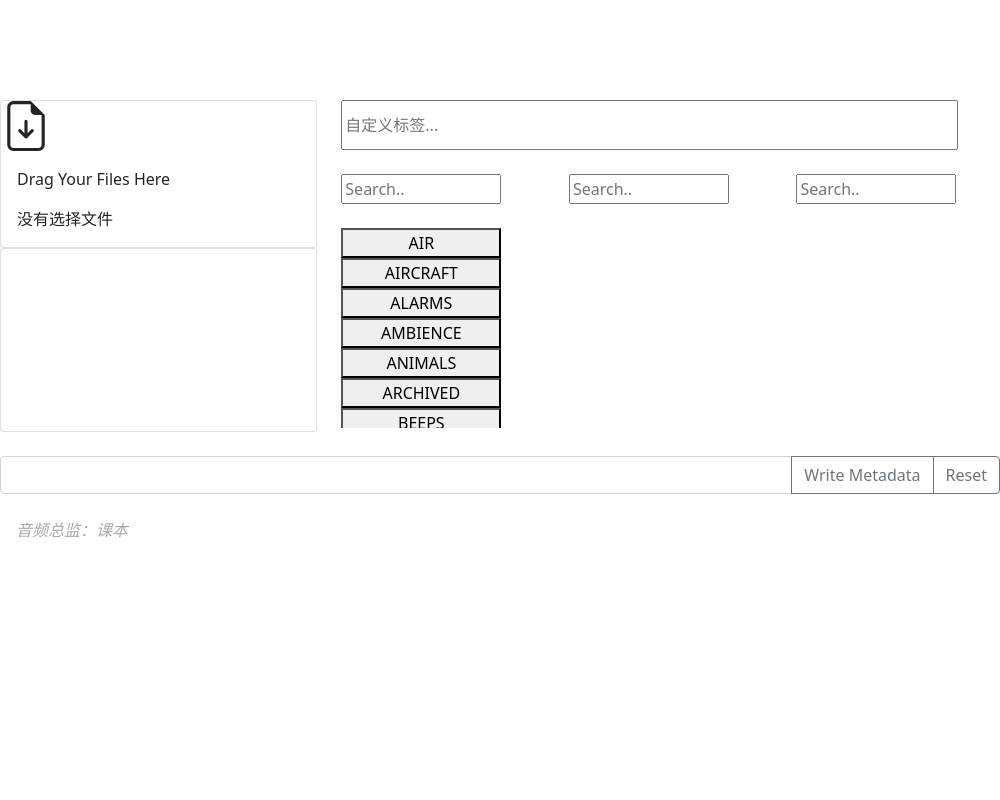
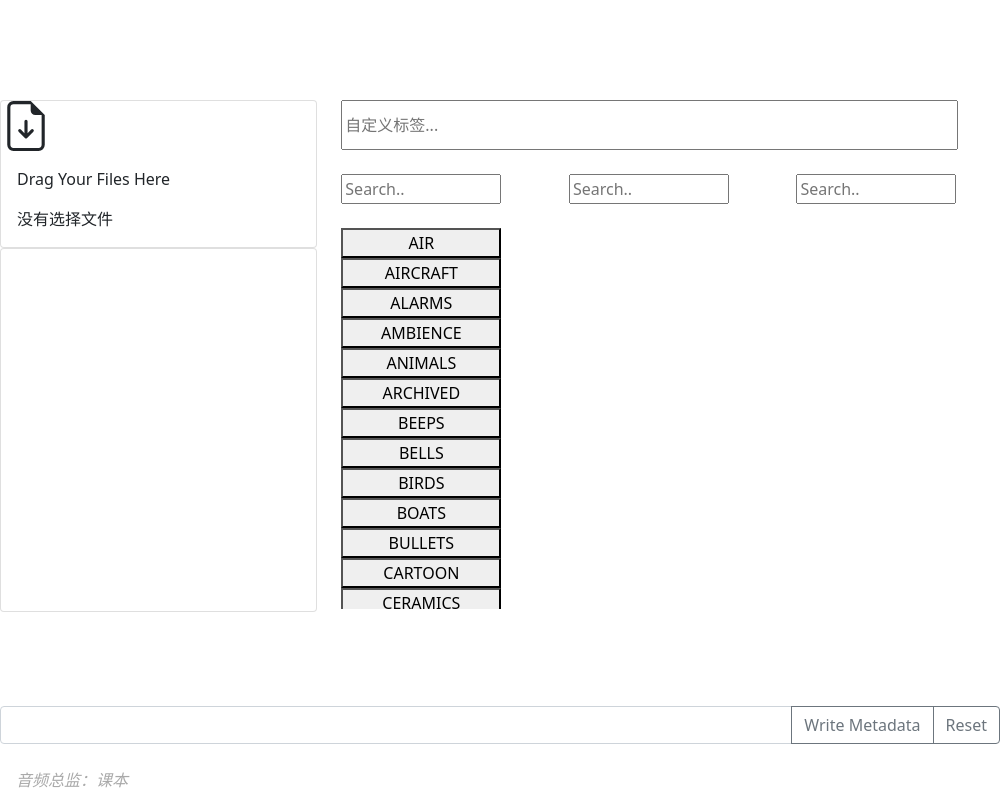
Before and after one commit to nsmcheckit/WriteMetaData, an Electron app: page writeMetaData/index.html in a window 1000 px wide. Drawn offline with nearby package versions, Linux system fonts and the light colour scheme; no server answers.

Commit message:
change html

```diff
--- a/writeMetaData/index.html
+++ b/writeMetaData/index.html
@@ -1,6 +1,6 @@
 <!doctype html>
-<html lang="zh-CN">
-  <head>
+<html lang="zh-CN" style="height: 100%">
+  <head style="height: 100%">
     <!-- 必须的 meta 标签 -->
     <meta charset="utf-8">
     <meta name="viewport" content="width=device-width, initial-scale=1">
@@ -10,7 +10,7 @@
 
     <title>writeMetaData</title>
   </head>
-  <body style = "overflow: hidden">
+  <body style = "overflow: hidden; height: 100%">
     <script type="text/javascript">
       const audio = document.createElement("audio");
       function playAudio() {
@@ -26,8 +26,8 @@
     </script>
     <div id = "alertWindow" data-spy="scroll" data-offset="0" style="height:100px;overflow:auto; position: relative">
     </div>
-    <div class="row">
-      <div class="col-sm-4">
+    <div class="row" style="height: 70%">
+      <div class="col-sm-4" style="height: 65%">
         <div class="card">
           <svg xmlns="http://www.w3.org/2000/svg" width="50" height="50" fill="currentColor" class="bi bi-file-earmark-arrow-down" viewBox="0 0 16 16">
             <path d="M8.5 6.5a.5.5 0 0 0-1 0v3.793L6.354 9.146a.5.5 0 1 0-.708.708l2 2a.5.5 0 0 0 .708 0l2-2a.5.5 0 0 0-.708-.708L8.5 10.293V6.5z"/>
@@ -40,36 +40,36 @@
             </div>
           </div>
         </div>
-        <div class="card" >
-          <div class="card-body" data-spy="scroll"  data-offset="0" style="font-size:x-small; height: 182px; overflow:auto; position: relative">
+        <div class="card" style="height: 100%">
+          <div class="card-body" data-spy="scroll"  data-offset="0" style="font-size:small; height: 182px; overflow:auto; position: relative">
             <div id="show2">
             </div>
           </div>
         </div>
       </div>
-      <div class="col-sm-8">
+      <div class="col-sm-8" style="height: 100%">
         <input id="myInput0" type="text" value="" placeholder="自定义标签..." style="width: 93.6%; height: 50px">
         <br>
         <br>
-        <div class="row">
-          <div class="col-sm-4">
+        <div class="row" style="height: 100%">
+          <div class="col-sm-4" style="height: 100%">
             <input id="myInput1" type="text" placeholder="Search.." style="width: 160px">
             <br><br>
-            <div id = "list1" data-spy="scroll"  data-offset="0" style="height:200px;overflow:auto; position: relative">
+            <div id = "list1" data-spy="scroll"  data-offset="0" style="height:68%;overflow:auto; position: relative">
                 <script type="module" src = "src/writeListHTML.js"></script>
             </div>
           </div>
           <div class="col-sm-4">
             <input id="myInput2" type="text" placeholder="Search.." style="width: 160px">
             <br><br>
-            <div id = "list2" data-spy="scroll" data-offset="0" style="height:200px;overflow:auto; position: relative">
+            <div id = "list2" data-spy="scroll" data-offset="0" style="height:68%;overflow:auto; position: relative">
               <script type="module" src = "src/writeListHTML.js"></script>
             </div>
           </div>
           <div class="col-sm-4">
             <input id="myInput3" type="text" placeholder="Search.." style="width: 160px">
             <br><br>
-            <div id = "list3" data-spy="scroll" data-offset="0" style="height:200px;overflow:auto; position: relative">
+            <div id = "list3" data-spy="scroll" data-offset="0" style="height:68%;overflow:auto; position: relative">
               <script type="module" src = "src/writeListHTML.js"></script>
             </div>
           </div>
@@ -77,9 +77,11 @@
       </div>
   </div>
   <br>
-  <div class="input-group mb-3" id="metadata">
+  <div class="fixed-bottom">
+    <div class="input-group mb-3" id="metadata" height="10%">
+    </div>
+    <a class="nav-link disabled" style="color: darkgray;font-style: oblique;">音频总监：课本</a>
   </div>
-  <a class="nav-link disabled" style="color: darkgray;font-style: oblique;">音频总监：课本</a>
     <p id="info"></p>
     <script type="text/javascript" src="./node_modules/jquery/dist/jquery.js"></script>
     <script type="text/javascript" src="./node_modules/jquery/dist/jquery.min.js"></script>
```
